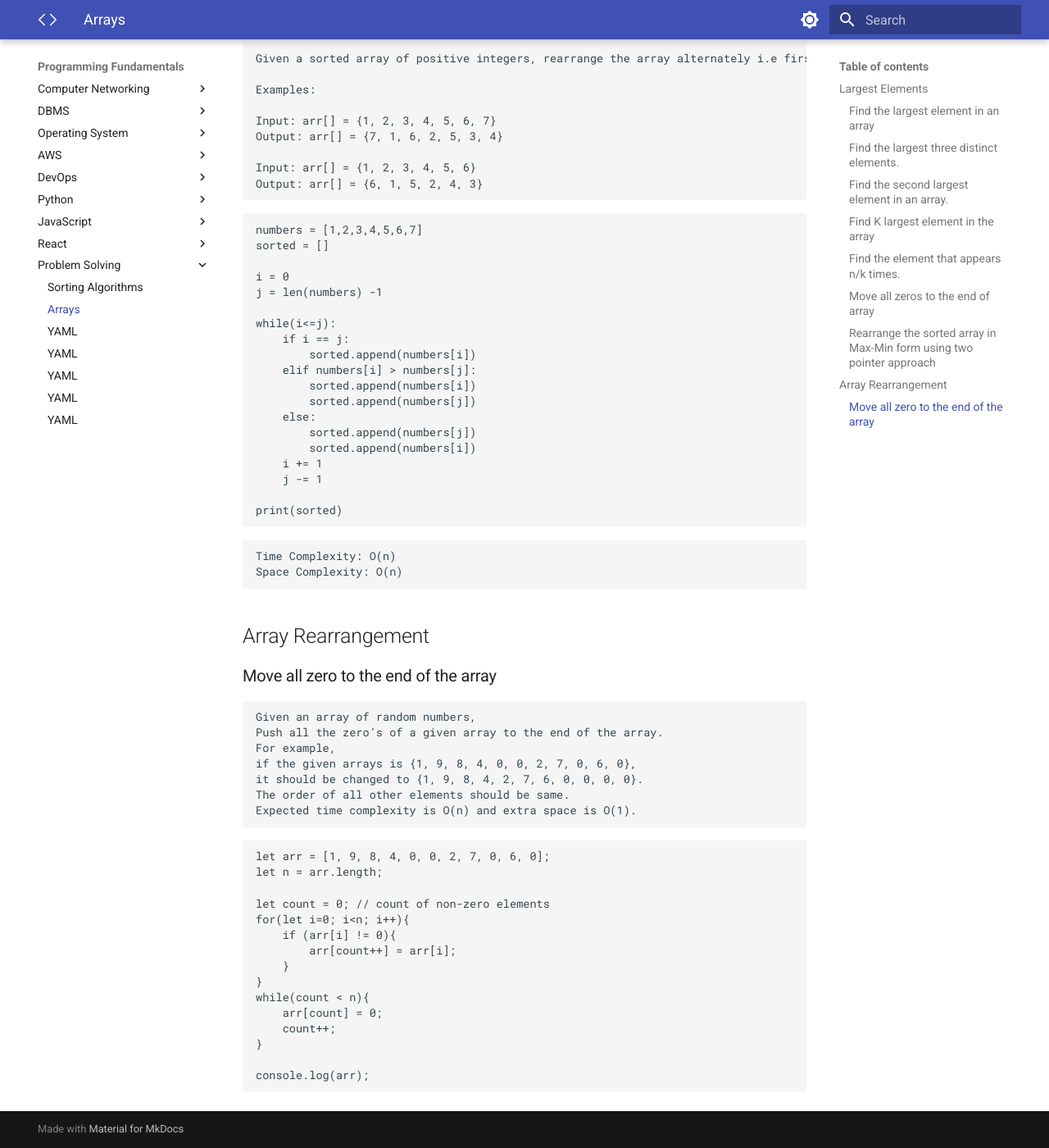
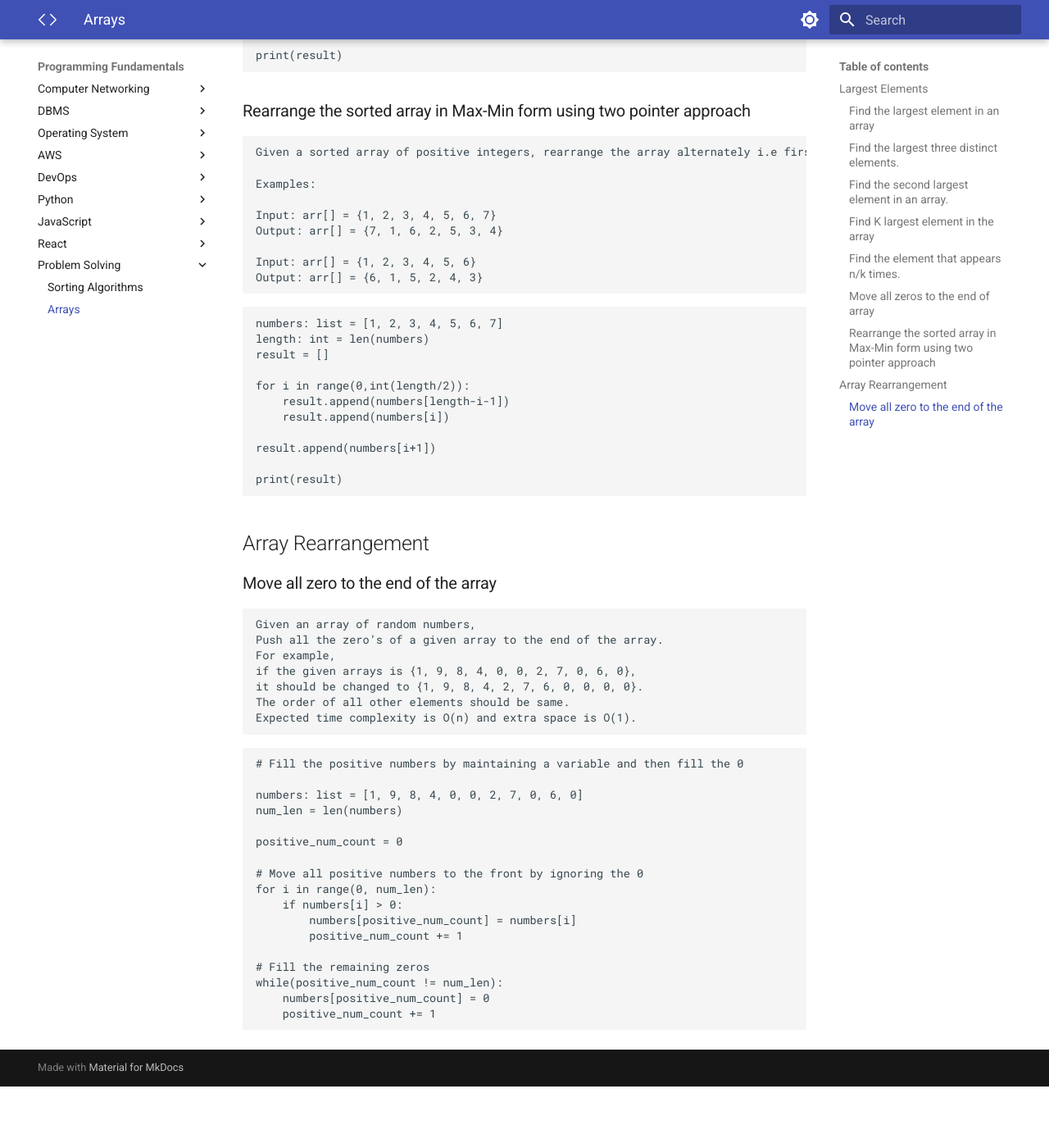
Before and after one commit to Prabin-Kumar-Baniya-NP/Programming-Fundamentals, an MkDocs documentation site: the page built from docs/ProblemSolving/Arrays.md, in a window 1280 px wide and 1400 px high, scrolled down 3221 px. Shown: the whole window at 82% size. Built offline with MkDocs 1.6.1 and Material for MkDocs 9.7.7, drawn with Linux system fonts in a browser that asks for light colours; after the commit the page ends 4546 px from its top, so only the background shows below that; some of the changed text lies outside the part shown.

Commit message:
Updated React and Arrays

````diff
--- a/docs/ProblemSolving/Arrays.md
+++ b/docs/ProblemSolving/Arrays.md
@@ -91,11 +91,18 @@ Output: 10
 ```
 
 ```py
-l = [1,5,2,4,3,6]
-
-l = sorted(l)
-k = 2
-print(l[len(l) - k])
+numbers:list = [1, 23, 12, 9, 30, 2, 50]
+k = 3
+max_numbers = []
+for i in range(len(numbers)):
+    if i < k:
+        max_numbers.append(numbers[i])
+    else:
+        min_number = min(max_numbers)
+        if numbers[i] > min_number:
+            index = max_numbers.index(min_number)
+            max_numbers[index] = numbers[i]
+print(max_numbers)
 ```
 
 ### Find the element that appears n/k times.
@@ -147,21 +154,20 @@ Explanation: All the zeros are moved to the end and non-negative integers are mo
 ```
 
 ```py
-numbers = [1,2,0,0,3,4,5,6,0,9,0]
+numbers: list = [1 ,0 ,2 ,3 ,0 ,4 ,0 ,1]
 
-temp = []
+result:list = []
+number_of_zero_to_add:int = 0
 
-for num in numbers:
-    if num != 0:
-        temp.append(num)
+for item in numbers:
+    if item == 0:
+        number_of_zero_to_add += 1
+    elif item > 0:
+        result.append(item)
 
-for i in range(len(numbers)):
-    if i < len(temp):
-        numbers[i] = temp[i]
-    else:
-        numbers[i] = 0
+result.extend([0 for i in range(number_of_zero_to_add)])
 
-print(numbers)
+print(result)
 ```
 
 ### Rearrange the sorted array in Max-Min form using two pointer approach
@@ -178,29 +184,17 @@ Output: arr[] = {6, 1, 5, 2, 4, 3}
 ```
 
 ```py
-numbers = [1,2,3,4,5,6,7]
-sorted = []
+numbers: list = [1, 2, 3, 4, 5, 6, 7]
+length: int = len(numbers)
+result = []
 
-i = 0
-j = len(numbers) -1
+for i in range(0,int(length/2)):
+    result.append(numbers[length-i-1])
+    result.append(numbers[i])
 
-while(i<=j):
-    if i == j:
-        sorted.append(numbers[i])
-    elif numbers[i] > numbers[j]:
-        sorted.append(numbers[i])
-        sorted.append(numbers[j])
-    else:
-        sorted.append(numbers[j])
-        sorted.append(numbers[i])
-    i += 1
-    j -= 1
+result.append(numbers[i+1])
 
-print(sorted)
-```
-```
-Time Complexity: O(n)
-Space Complexity: O(n)
+print(result)
 ```
 
 ## Array Rearrangement
@@ -217,20 +211,22 @@ The order of all other elements should be same.
 Expected time complexity is O(n) and extra space is O(1).
 ```
 
-```js
-let arr = [1, 9, 8, 4, 0, 0, 2, 7, 0, 6, 0];
-let n = arr.length;
+```py
+# Fill the positive numbers by maintaining a variable and then fill the 0
 
-let count = 0; // count of non-zero elements
-for(let i=0; i<n; i++){
-    if (arr[i] != 0){
-        arr[count++] = arr[i];
-    }
-}
-while(count < n){
-    arr[count] = 0;
-    count++;
-}
+numbers: list = [1, 9, 8, 4, 0, 0, 2, 7, 0, 6, 0]
+num_len = len(numbers)
 
-console.log(arr);
+positive_num_count = 0
+
+# Move all positive numbers to the front by ignoring the 0
+for i in range(0, num_len):
+    if numbers[i] > 0:
+        numbers[positive_num_count] = numbers[i]
+        positive_num_count += 1
+
+# Fill the remaining zeros
+while(positive_num_count != num_len):
+    numbers[positive_num_count] = 0
+    positive_num_count += 1
 ```
--- a/mkdocs.yml
+++ b/mkdocs.yml
@@ -214,16 +214,11 @@ nav:
           - Redirection: DevOps/Nginx/06.Redirections.md
           - Logging: DevOps/Nginx/07.Logging.md
           - Reverse Proxy: DevOps/Nginx/08.ReverseProxy.md
-      - YAML: coming-soon.md
-      - Github Actions: coming-soon.md
       - Docker:
           - Introduction: DevOps/Docker/Introduction.md
           - Docker Compose: DevOps/Docker/Docker-Compose.md
           - Docker Volume: DevOps/Docker/Docker-Volume.md
           - Example: DevOps/Docker/Docker-Compose-Example.md
-      - Kubernetes: coming-soon.md
-      - Ansible: coming-soon.md
-      - Terraform: coming-soon.md
       - Deployment:
           - Django EC2 Deploy: DevOps/Deployment/django-linux-deploy.md
       - Kubernetes:
@@ -309,8 +304,3 @@ nav:
   - Problem Solving:
       - Sorting Algorithms: ProblemSolving/Sorting.md
       - Arrays: ProblemSolving/Arrays.md
-      - Recursion: coming-soon.md
-      - String: coming-soon.md
-      - Linked List: coming-soon.md
-      - Stack: coming-soon.md
-      - Queue: coming-soon.md
````
Also changed, not shown: docs/React/01.Introduction.md (added, +31 -0 lines), 1 other file.
